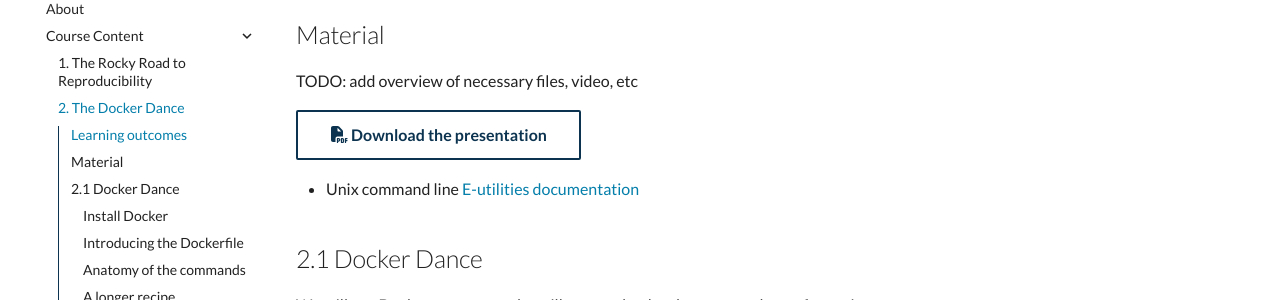
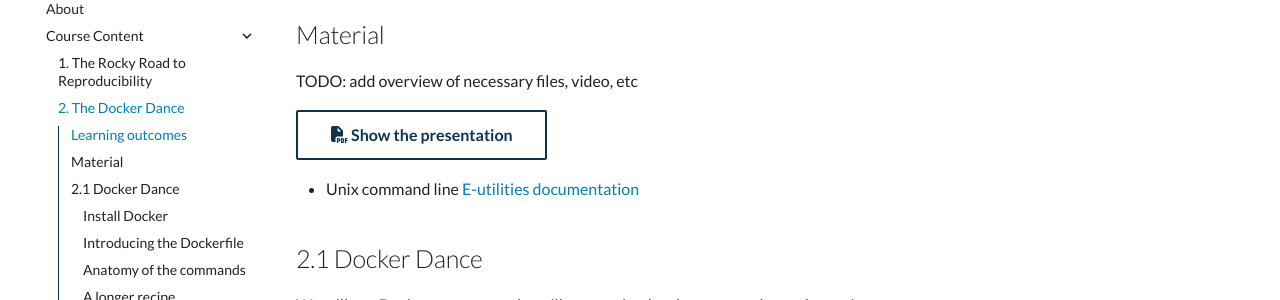
Before and after one commit to elixir-europe-training/ELIXIR-TrP-ContainersPython-CodeRep, an MkDocs documentation site: the page built from docs/chapters/chapter_02.md, in a window 1280 px wide and 900 px high, scrolled down 335 px. Shown: the part 135-435 px from the top of the window. Built offline with MkDocs 1.6.1 and Material for MkDocs 9.7.7, drawn with Linux system fonts in a browser that asks for light colours; comment, search, counter and statistics services are not loaded.

Commit message:
Update chapter_02.md - update link to presentation

```diff
--- a/docs/chapters/chapter_02.md
+++ b/docs/chapters/chapter_02.md
@@ -10,7 +10,7 @@
 
 TODO: add overview of necessary files, video, etc
 
-[:fontawesome-solid-file-pdf: Download the presentation](../assets/pdf/docker_dance.pdf){: .md-button }
+[:fontawesome-solid-file-pdf: Show the presentation](https://liascript.github.io/?https://raw.githubusercontent.com/vibbits/material-liascript/master/slides-docker-introduction.md){: .md-button }
 
 * Unix command line [E-utilities documentation](https://www.ncbi.nlm.nih.gov/books/NBK179288/)
 
```
